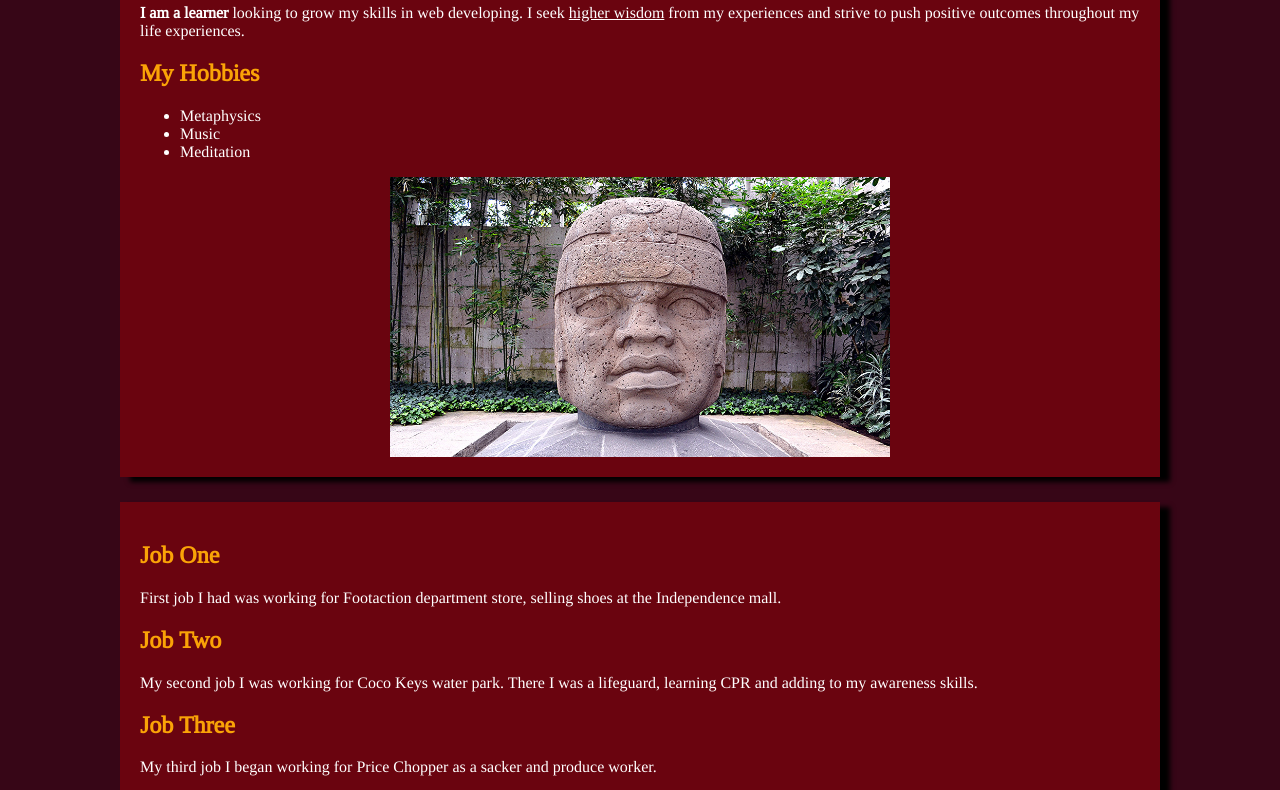
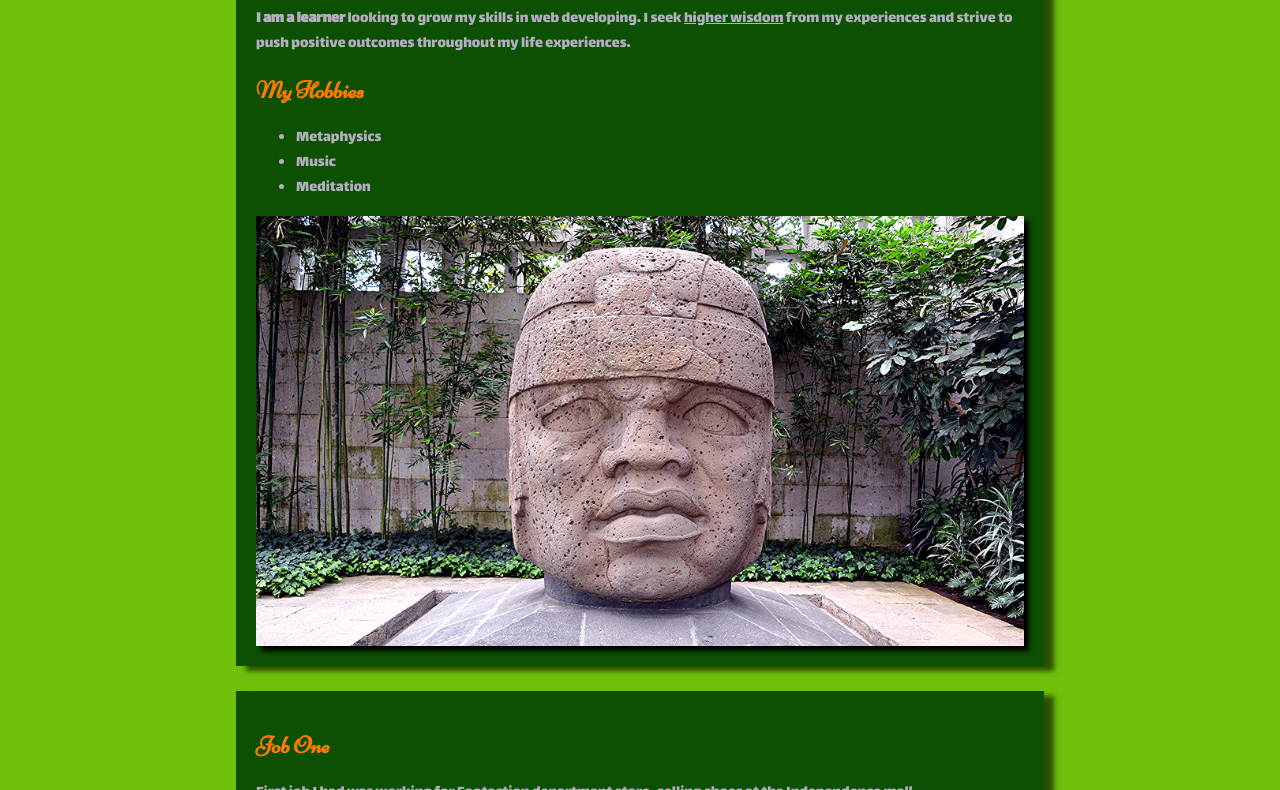
Before and after one commit to MikeWeatherly/module-3, a plain HTML site: page src/index.html in a window 1280 px wide. Shown: the part 104-894 px from the top of the page. Drawn offline with Linux system fonts and the light colour scheme.

Commit message:
Feat: Added new details to website.

```diff
--- a/src/index.css
+++ b/src/index.css
@@ -1,11 +1,12 @@
 body {
-    background-color: #370617;
-    color: white;
-    font-family: "Tinos";
+    background-color: #6EC00A;
+    color: #B5ADC2;
+    font-family: "Lalezar";
 }
 
 h1, h2, h3, h4, h5, h6 {
-    color: #FAA307
+    color: #FF7B00;
+    font-family: "niconne";
 }
 #summary {
 
@@ -13,18 +14,19 @@ h1, h2, h3, h4, h5, h6 {
 
 #image {
     display: block;
-    width: 50%;
+    width: 100%;
     margin: 0 auto 0 auto;
+    box-shadow: 5px 5px 5px black;
 }
 
 .section {
     display: block;
-    width: 1000px;
+    width: 60vw;
     margin-left: auto;
     margin-right: auto;
     padding: 20px;
-    background-color: #6A040F;
+    background-color: #0B5101;
     margin-bottom: 2%;
-    box-shadow: 10px 5px 5px black;
+    box-shadow: 10px 5px 5px #2B4E04;
 
 }
--- a/src/index.html
+++ b/src/index.html
@@ -4,9 +4,9 @@
         <link rel="stylesheet" href="./index.css">
         <link rel="preconnect" href="https://fonts.googleapis.com">
         <link rel="preconnect" href="https://fonts.gstatic.com" crossorigin>
-        <link href="https://fonts.googleapis.com/css2?family=Tinos:ital@0;1&display=swap" rel="stylesheet">    </head>
+        <link href="https://fonts.googleapis.com/css2?family=Lalezar&family=Niconne&display=swap" rel="stylesheet">
         <body>
-      <div class="section" id="summary">
+        <div class="section" id="summary">
         <h1>Michael Weatherly</h1>
         <strong>I am a learner</strong> looking to grow my skills in web developing.
           I seek <u>higher wisdom</u> from my experiences and strive to push positive outcomes throughout my life experiences.
```
